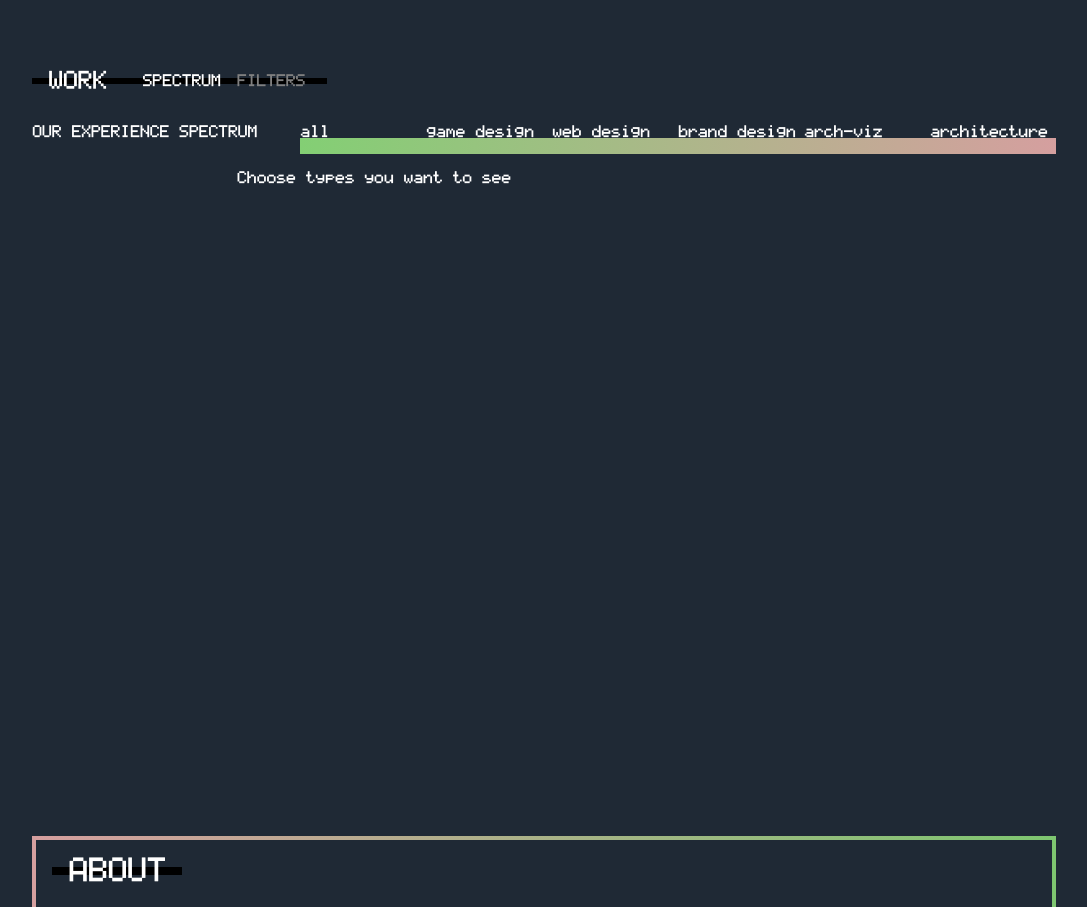
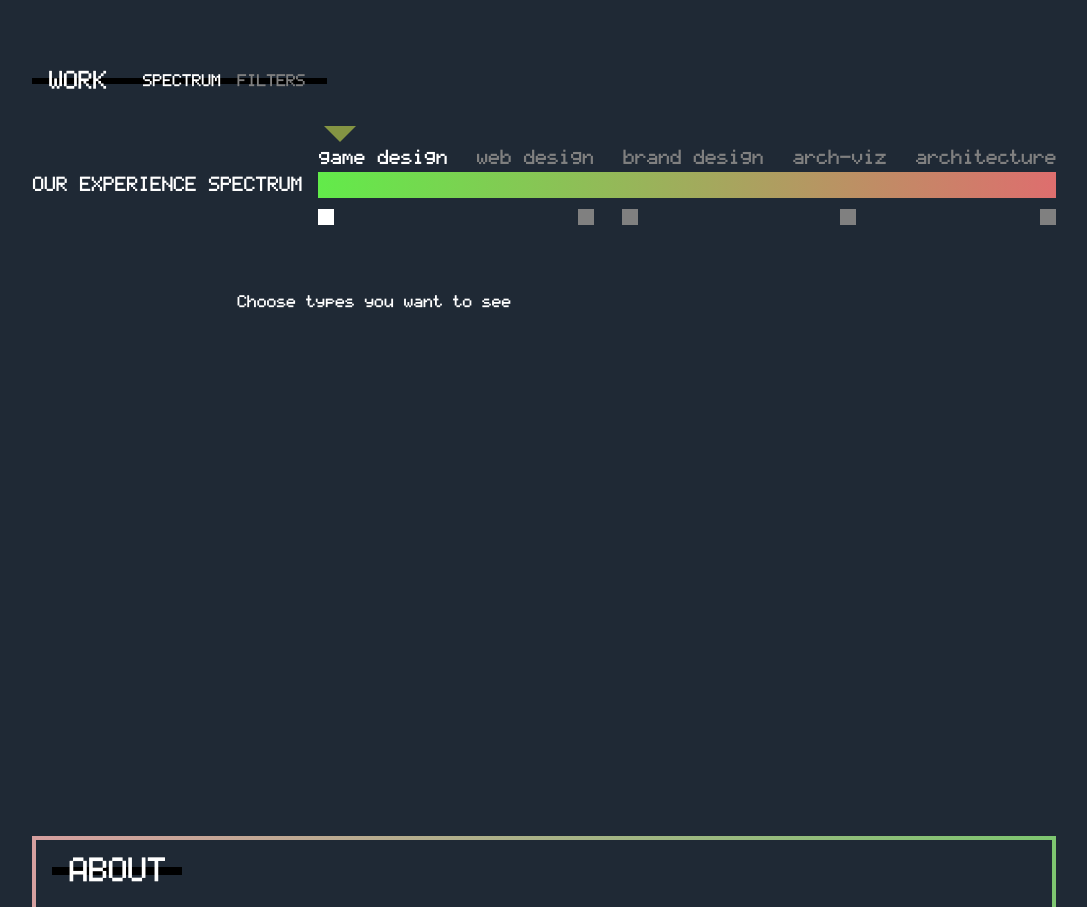
Before and after one commit to ramisoul84/s29_web, a React (Create React App) app: page / in a window 1280 px wide. Shown: the part 780-1687 px from the top of the page, without its empty margins (96-1183 px from the left). Built offline with nearby package versions, Linux system fonts and the light colour scheme.

Commit message:
spectrum'

```diff
--- /dev/null
+++ b/src/components/Filter.js
@@ -0,0 +1,4 @@
+const Filter = () => {
+  return <div></div>;
+};
+export default Filter;
--- /dev/null
+++ b/src/components/Spectrum.js
@@ -0,0 +1,60 @@
+import { useState } from "react";
+import "./spectrum.css";
+const Spectrum = () => {
+  const [spectrumValue, setSpectrumValue] = useState(0);
+  const spectHandle = () => {
+    const slider = document.getElementById("slider");
+    const spects = document.querySelectorAll(".spectrum-type p");
+    const sqs = document.querySelectorAll(".spectrum-sq");
+
+    spects.forEach((element) => {
+      element.style.color = "gray";
+    });
+    sqs.forEach((element) => {
+      element.style.backgroundColor = "gray";
+    });
+
+    setSpectrumValue(slider.value);
+    spects[slider.value].style.color = "white";
+    sqs[slider.value].style.backgroundColor = "white";
+  };
+  return (
+    <div className="spectrum">
+      <p>OUR EXPERIENCE SPECTRUM</p>
+      <div className="spectrum-line">
+        <input
+          type="range"
+          min={0}
+          max={4}
+          id="slider"
+          className="spectrum-slider"
+          defaultValue={0}
+          onChange={spectHandle}
+        />
+        <div className="spectrum-types">
+          <div className="spectrum-type">
+            <p>game design</p>
+            <div className="spectrum-sq sq1"></div>
+          </div>
+          <div className="spectrum-type">
+            <p>web design</p>
+            <div className="spectrum-sq sq2"></div>
+          </div>
+          <div className="spectrum-type">
+            <p>brand design</p>
+            <div className="spectrum-sq sq3"></div>
+          </div>
+          <div className="spectrum-type">
+            <p>arch-viz</p>
+            <div className="spectrum-sq sq4"></div>
+          </div>
+          <div className="spectrum-type">
+            <p>architecture</p>
+            <div className="spectrum-sq sq5"></div>
+          </div>
+        </div>
+      </div>
+    </div>
+  );
+};
+export default Spectrum;
--- /dev/null
+++ b/src/components/spectrum.css
@@ -0,0 +1,93 @@
+.spectrum {
+  margin-top: 5rem;
+  margin-bottom: 5rem;
+  display: flex;
+  gap: 1rem;
+  width: 100%;
+  font-family: var(--text-lcd);
+}
+
+.spectrum p {
+  line-height: 1.6rem;
+  font-size: 1.2rem;
+  width: fit-content;
+  text-wrap: nowrap;
+}
+.spectrum-line {
+  height: 1.6rem;
+  width: 100%;
+  background: linear-gradient(90deg, #62eb4a, #de6e6e);
+  position: relative;
+}
+.spectrum-types {
+  position: absolute;
+  bottom: 1.7rem;
+  display: flex;
+  gap: 1rem;
+  width: 100%;
+  justify-content: space-between;
+  color: gray;
+}
+.spectrum-slider {
+  position: absolute;
+  bottom: 2.5rem;
+  -webkit-appearance: none; /* Override default CSS styles */
+  appearance: none;
+  border: none;
+  background: transparent;
+  opacity: 0.7; /* Set transparency (for mouse-over effects on hover) */
+  -webkit-transition: 0.2s; /* 0.2 seconds transition on hover */
+  transition: opacity 0.2s;
+}
+
+.spectrum-slider:hover {
+  opacity: 1; /* Fully shown on mouse-over */
+}
+
+/* The slider handle (use -webkit- (Chrome, Opera, Safari, Edge) and -moz- (Firefox) to override default look) */
+.spectrum-slider::-webkit-slider-thumb {
+  -webkit-appearance: none; /* Override default look */
+  appearance: none;
+  width: 1rem;
+  border: 1rem solid transparent;
+  border-top-color: #afc24a;
+  cursor: pointer;
+}
+
+.spectrum-slider::-moz-range-thumb {
+  width: 1rem;
+  border: 1rem solid transparent;
+  border-top-color: #afc24a;
+  cursor: pointer;
+}
+.spectrum-type {
+  position: relative;
+  color: gray;
+}
+.spectrum-type:first-of-type {
+  color: white;
+}
+
+.spectrum-sq {
+  position: absolute;
+  height: 1rem;
+  width: 1rem;
+  background-color: gray;
+  top: 4rem;
+}
+
+.sq1 {
+  background-color: white;
+}
+.sq2 {
+  right: 0;
+}
+.sq3 {
+  left: 0;
+}
+.sq4 {
+  left: 3rem;
+}
+.sq5 {
+  right: 0;
+}
--- a/src/sections/Work.js
+++ b/src/sections/Work.js
@@ -2,10 +2,12 @@ import { useState, useEffect } from "react";
 import "./work.css";
 import Project from "../components/Project";
 import projects from "../assets/data/projects.json";
+import Spectrum from "../components/Spectrum";
 const Work = () => {
   const [show, setShow] = useState("spect");
   const [types, setTypes] = useState([]);
   const [filterdProjects, setFilterdProjects] = useState([]);
+  const [spectValue, setSpectValue] = useState(1);
   const changeHandle = (e) => {
     const { checked, name } = e.target;
     let arr = [...types];
@@ -17,6 +19,17 @@ const Work = () => {
       });
     }
     setTypes(arr);
+  };
+  const spectHandle = () => {
+    const slider = document.getElementById("slider");
+    const spectBtns = document.querySelectorAll(".spect-btns p");
+
+    spectBtns.forEach((element) => {
+      element.style.color = "gray";
+    });
+    spectBtns[slider.value].style.color = "white";
+    console.log(spectBtns);
+    setSpectValue(slider.value);
   };
   const filterProjects = (projects, types) => {
     const res = [];
@@ -90,21 +103,9 @@ const Work = () => {
           </div>
         </form>
       ) : (
-        <div className="spectrum">
-          <p>OUR EXPERIENCE SPECTRUM</p>
-          <div>
-            <div className="spect-btns">
-              <p>all</p>
-              <p>game design</p>
-              <p>web design</p>
-              <p>brand design</p>
-              <p>arch-viz</p>
-              <p>architecture</p>
-            </div>
-            <div className="spect-box"></div>
-          </div>
-        </div>
+        <Spectrum />
       )}
+
       <div className="search-res">
         {types.length ? (
           <p>{filterdProjects.length} projects are founded</p>
--- a/src/sections/work.css
+++ b/src/sections/work.css
@@ -39,28 +39,7 @@
   color: gray;
   cursor: pointer;
 }
-.btn-spect:hover {
-  cursor: pointer;
-}
-.spectrum {
-  font-family: var(--text-lcd);
-  font-weight: 200;
-  margin-top: 2rem;
-  display: grid;
-  grid-template-columns: 1fr 3fr;
-  gap: 1rem;
-  width: 100%;
-}
-.spect-box {
-  width: 100%;
-  height: 1rem;
-  background: linear-gradient(90deg, #83cf74 0%, #d59f9f 100%);
-}
-.spect-btns {
-  display: grid;
-  grid-template-columns: repeat(6, 1fr);
-  width: 100%;
-}
+
 .filter-box {
   display: grid;
   grid-template-columns: 1fr 1fr 1fr;
```
